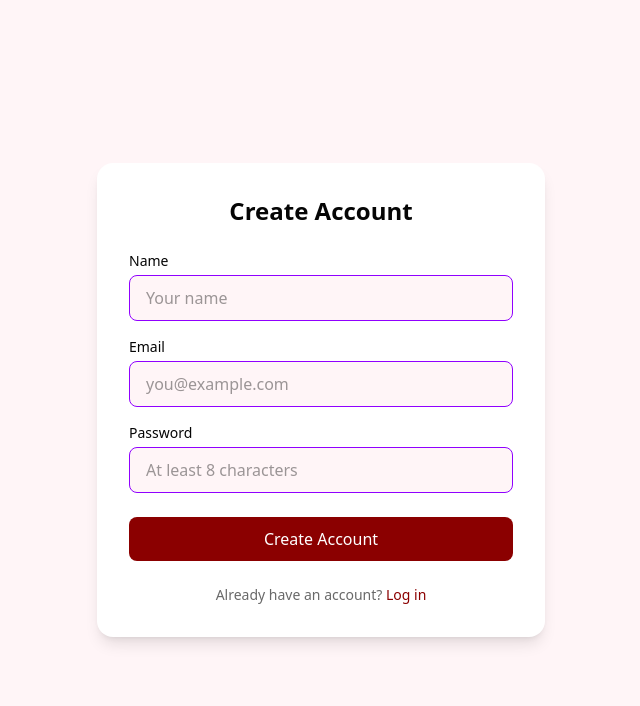
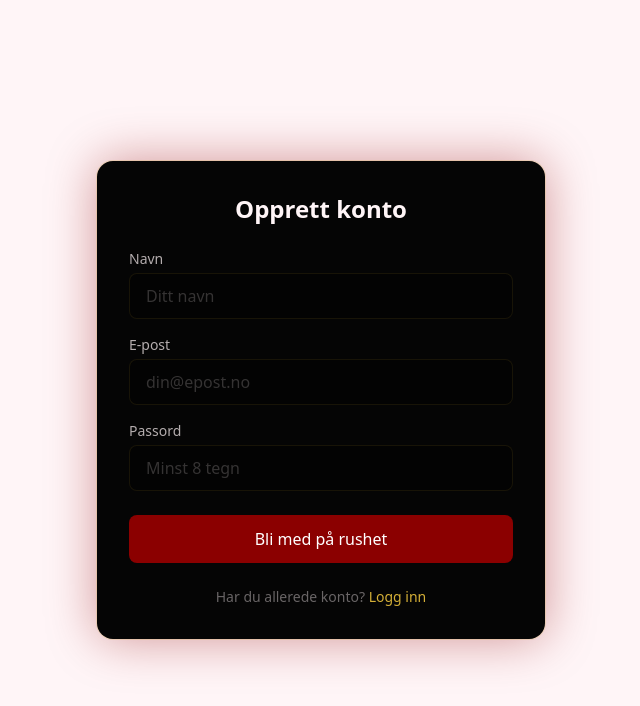
Before and after one commit to tskjelde-bit/wellness-app, a Next.js app: page /register in a window 1280 px wide. Shown: the top 706 px of the page, without its empty margins (319-959 px from the left). Built offline with nearby package versions, Linux system fonts and the light colour scheme; no server answers.

Commit message:
Polish UI and fix build issues

```diff
--- a/src/components/auth/login-form.tsx
+++ b/src/components/auth/login-form.tsx
@@ -8,14 +8,14 @@ export default function LoginForm() {
   const [state, formAction, isPending] = useActionState(signInAction, null);
 
   return (
-    <div className="w-full max-w-md rounded-2xl bg-white p-8 shadow-lg">
-      <h2 className="mb-6 text-center text-2xl font-semibold text-charcoal">
-        Welcome Back
+    <div className="w-full max-w-md rounded-2xl bg-charcoal p-8 shadow-fetish ring-1 ring-gold/20">
+      <h2 className="mb-6 text-center text-2xl font-semibold text-cream">
+        Velkommen tilbake
       </h2>
 
-      {state?.error && (
-        <div className="mb-4 rounded-lg bg-red-50 p-3 text-center text-sm text-red-600">
-          {state.error}
+      {(state as { error?: string })?.error && (
+        <div className="mb-4 rounded-lg bg-rose/20 p-3 text-center text-sm text-cream/80 border border-rose/30">
+          {(state as { error?: string }).error}
         </div>
       )}
 
@@ -23,9 +23,9 @@ export default function LoginForm() {
         <div>
           <label
             htmlFor="email"
-            className="mb-1 block text-sm font-medium text-charcoal"
+            className="mb-1 block text-sm font-medium text-cream/70"
           >
-            Email
+            E-post
           </label>
           <input
             id="email"
@@ -33,17 +33,17 @@ export default function LoginForm() {
             type="email"
             required
             autoComplete="email"
-            className="w-full rounded-lg border border-blush bg-cream px-4 py-2.5 text-charcoal placeholder-charcoal/40 outline-none focus:border-rose focus:ring-2 focus:ring-rose/20"
-            placeholder="you@example.com"
+            className="w-full rounded-lg border border-gold/10 bg-black/40 px-4 py-2.5 text-cream placeholder-cream/20 outline-none focus:border-gold/50 focus:ring-2 focus:ring-gold/10"
+            placeholder="din@epost.no"
           />
         </div>
 
         <div>
           <label
             htmlFor="password"
-            className="mb-1 block text-sm font-medium text-charcoal"
+            className="mb-1 block text-sm font-medium text-cream/70"
           >
-            Password
+            Passord
           </label>
           <input
             id="password"
@@ -52,27 +52,27 @@ export default function LoginForm() {
             required
             minLength={8}
             autoComplete="current-password"
-            className="w-full rounded-lg border border-blush bg-cream px-4 py-2.5 text-charcoal placeholder-charcoal/40 outline-none focus:border-rose focus:ring-2 focus:ring-rose/20"
-            placeholder="Enter your password"
+            className="w-full rounded-lg border border-gold/10 bg-black/40 px-4 py-2.5 text-cream placeholder-cream/20 outline-none focus:border-gold/50 focus:ring-2 focus:ring-gold/10"
+            placeholder="Ditt passord"
           />
         </div>
 
         <button
           type="submit"
           disabled={isPending}
-          className="mt-2 w-full rounded-lg bg-rose px-4 py-2.5 font-medium text-white transition-colors hover:bg-rose/90 disabled:cursor-not-allowed disabled:opacity-50"
+          className="mt-2 w-full rounded-lg bg-rose px-4 py-3 font-medium text-white transition-all hover:bg-rose/90 active:scale-[0.98] disabled:cursor-not-allowed disabled:opacity-50"
         >
-          {isPending ? "Signing in..." : "Sign In"}
+          {isPending ? "Logger inn..." : "Logg inn"}
         </button>
       </form>
 
-      <p className="mt-6 text-center text-sm text-charcoal/60">
-        Don&apos;t have an account?{" "}
+      <p className="mt-6 text-center text-sm text-cream/40">
+        Har du ikke bruker?{" "}
         <Link
           href="/register"
-          className="font-medium text-rose hover:text-rose/80"
+          className="font-medium text-gold hover:text-gold/80 transition-colors"
         >
-          Register
+          Registrer deg her
         </Link>
       </p>
     </div>
--- a/src/components/auth/register-form.tsx
+++ b/src/components/auth/register-form.tsx
@@ -17,20 +17,14 @@ export default function RegisterForm() {
   }, [state?.success, router]);
 
   return (
-    <div className="w-full max-w-md rounded-2xl bg-white p-8 shadow-lg">
-      <h2 className="mb-6 text-center text-2xl font-semibold text-charcoal">
-        Create Account
+    <div className="w-full max-w-md rounded-2xl bg-charcoal p-8 shadow-fetish ring-1 ring-gold/20">
+      <h2 className="mb-6 text-center text-2xl font-semibold text-cream">
+        Opprett konto
       </h2>
 
-      {state?.error && (
-        <div className="mb-4 rounded-lg bg-red-50 p-3 text-center text-sm text-red-600">
-          {state.error}
-        </div>
-      )}
-
-      {state?.success && (
-        <div className="mb-4 rounded-lg bg-green-50 p-3 text-center text-sm text-green-600">
-          Account created! Redirecting to login...
+      {(state as { error?: string })?.error && (
+        <div className="mb-4 rounded-lg bg-rose/20 p-3 text-center text-sm text-cream/80 border border-rose/30">
+          {(state as { error?: string }).error}
         </div>
       )}
 
@@ -38,29 +32,27 @@ export default function RegisterForm() {
         <div>
           <label
             htmlFor="name"
-            className="mb-1 block text-sm font-medium text-charcoal"
+            className="mb-1 block text-sm font-medium text-cream/70"
           >
-            Name
+            Navn
           </label>
           <input
             id="name"
             name="name"
             type="text"
             required
-            minLength={2}
-            maxLength={100}
             autoComplete="name"
-            className="w-full rounded-lg border border-blush bg-cream px-4 py-2.5 text-charcoal placeholder-charcoal/40 outline-none focus:border-rose focus:ring-2 focus:ring-rose/20"
-            placeholder="Your name"
+            className="w-full rounded-lg border border-gold/10 bg-black/40 px-4 py-2.5 text-cream placeholder-cream/20 outline-none focus:border-gold/50 focus:ring-2 focus:ring-gold/10"
+            placeholder="Ditt navn"
           />
         </div>
 
         <div>
           <label
             htmlFor="email"
-            className="mb-1 block text-sm font-medium text-charcoal"
+            className="mb-1 block text-sm font-medium text-cream/70"
           >
-            Email
+            E-post
           </label>
           <input
             id="email"
@@ -68,17 +60,17 @@ export default function RegisterForm() {
             type="email"
             required
             autoComplete="email"
-            className="w-full rounded-lg border border-blush bg-cream px-4 py-2.5 text-charcoal placeholder-charcoal/40 outline-none focus:border-rose focus:ring-2 focus:ring-rose/20"
-            placeholder="you@example.com"
+            className="w-full rounded-lg border border-gold/10 bg-black/40 px-4 py-2.5 text-cream placeholder-cream/20 outline-none focus:border-gold/50 focus:ring-2 focus:ring-gold/10"
+            placeholder="din@epost.no"
           />
         </div>
 
         <div>
           <label
             htmlFor="password"
-            className="mb-1 block text-sm font-medium text-charcoal"
+            className="mb-1 block text-sm font-medium text-cream/70"
           >
-            Password
+            Passord
           </label>
           <input
             id="password"
@@ -86,29 +78,28 @@ export default function RegisterForm() {
             type="password"
             required
             minLength={8}
-            maxLength={128}
             autoComplete="new-password"
-            className="w-full rounded-lg border border-blush bg-cream px-4 py-2.5 text-charcoal placeholder-charcoal/40 outline-none focus:border-rose focus:ring-2 focus:ring-rose/20"
-            placeholder="At least 8 characters"
+            className="w-full rounded-lg border border-gold/10 bg-black/40 px-4 py-2.5 text-cream placeholder-cream/20 outline-none focus:border-gold/50 focus:ring-2 focus:ring-gold/10"
+            placeholder="Minst 8 tegn"
           />
         </div>
 
         <button
           type="submit"
           disabled={isPending}
-          className="mt-2 w-full rounded-lg bg-rose px-4 py-2.5 font-medium text-white transition-colors hover:bg-rose/90 disabled:cursor-not-allowed disabled:opacity-50"
+          className="mt-2 w-full rounded-lg bg-rose px-4 py-3 font-medium text-white transition-all hover:bg-rose/90 active:scale-[0.98] disabled:cursor-not-allowed disabled:opacity-50"
         >
-          {isPending ? "Creating account..." : "Create Account"}
+          {isPending ? "Oppretter..." : "Bli med på rushet"}
         </button>
       </form>
 
-      <p className="mt-6 text-center text-sm text-charcoal/60">
-        Already have an account?{" "}
+      <p className="mt-6 text-center text-sm text-cream/40">
+        Har du allerede konto?{" "}
         <Link
           href="/login"
-          className="font-medium text-rose hover:text-rose/80"
+          className="font-medium text-gold hover:text-gold/80 transition-colors"
         >
-          Log in
+          Logg inn
         </Link>
       </p>
     </div>
```
